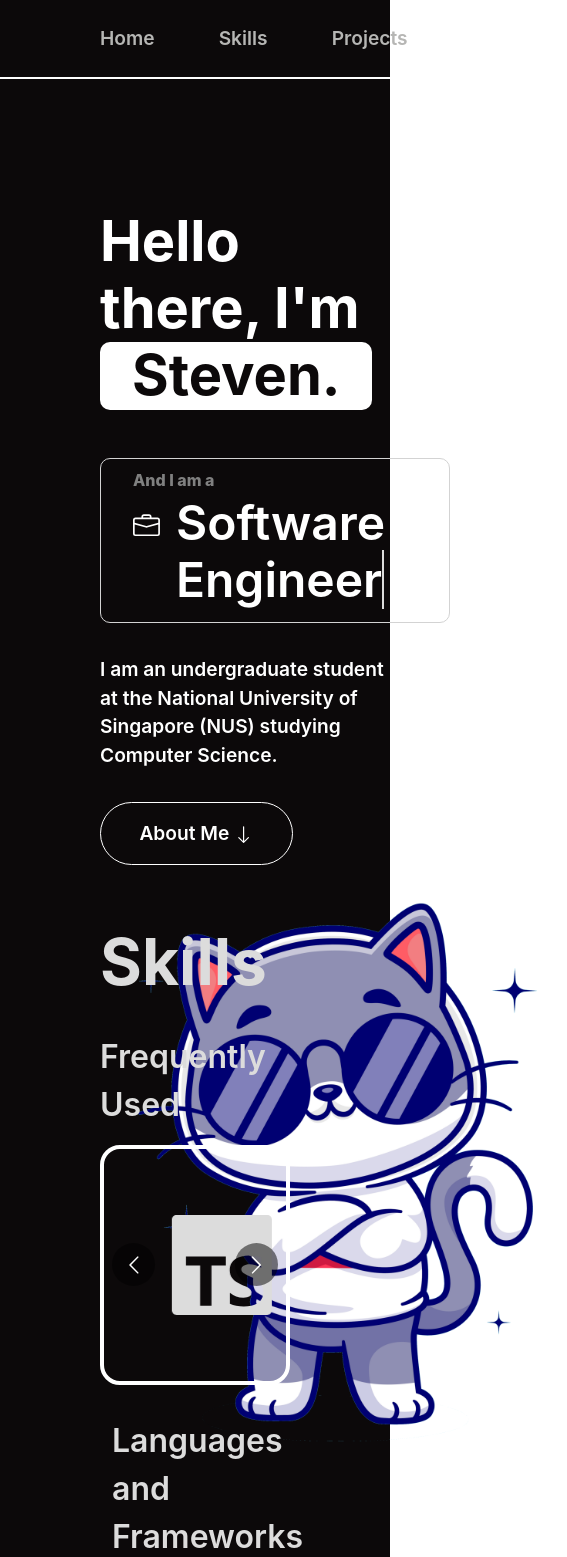
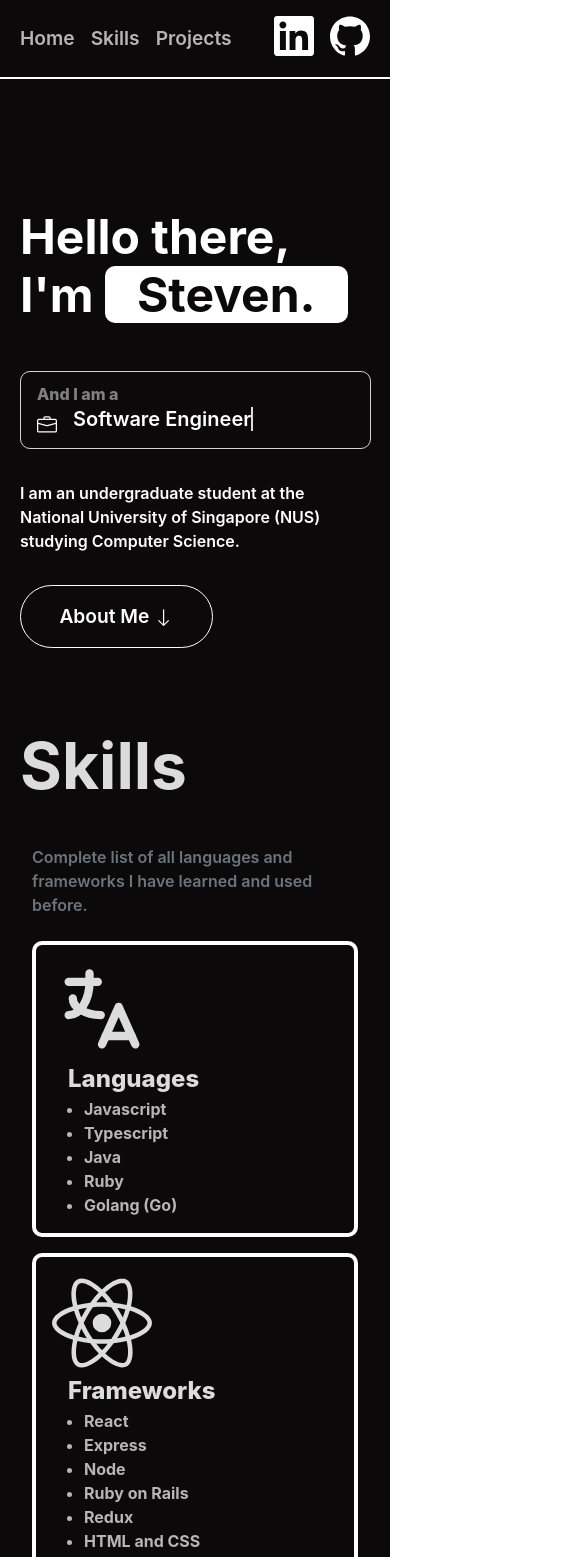
Before and after one commit to stevenlimhw/portfolio, a React (Create React App) app: page / in a window 390 px wide. Shown: the top 1557 px of the page, 567 px wide, since content can reach past the window. Built offline with nearby package versions, Linux system fonts and the light colour scheme.

Commit message:
Add responsive design for mobile devices

```diff
--- a/src/App.css
+++ b/src/App.css
@@ -18,10 +18,6 @@
     /* padding-left: 100px !important; */
 }
 
-.skills {
-    /* background: linear-gradient(10deg, #0C090A 50%, #3C4748 50%); */
-}
-
 /* Reset */
 
 * {
@@ -37,8 +33,6 @@
     padding-left: 100px;
     padding-top: 10rem;
     height: 100vh !important;
-    /* background-image: url(./assets/images/future-bg.jpg); */
-    /* background-color: #36454F; */
     background-color: #0C090A;
     background-size: cover;
 }
@@ -70,7 +64,14 @@
 }
 
 .banner img {
-    height: 38rem;
+    height: 32rem;
+}
+
+.button,
+.button:hover,
+.button:focus {
+    outline: none !important;
+    box-shadow: none !important;
 }
 
 .button {
@@ -96,10 +97,8 @@
 .text-input-area {
     border: 1px lightgray solid;
     border-radius: 10px;
-    /* padding: 0.8rem; */
     padding: 0.8rem 2rem;
     width: 50vw;
-    min-width: 350px;
 }
 
 .text-input-label {
@@ -227,6 +226,7 @@ h4 {
     display: flex;
     flex-direction: row;
     gap: 5%;
+    width: 100%;
 }
 
 caption {
@@ -236,18 +236,17 @@ caption {
 }
 
 .skills-list-panel {
-    /* background-color: #0C090A; */
     color: #DCDCDC;
     font-size: 2rem;
     font-weight: 700;
     border-radius: 10px;
-    width: 50%;
     height: fit-content !important;
     padding: 1rem;
-    /* border: 2px solid #D21F3C; */
-    /* background-color: #3C4748; */
+    padding-right: 5rem;
     height: 350px;
     border: 4px solid white;
+    border-radius: 10px;
+    width: 25vw;
 }
 
 .skills-list-panel-right li {
@@ -279,8 +278,8 @@ caption {
 
 .projects-grid {
     display: grid;
-    grid-template-columns: repeat(4, 20%);
-    grid-template-rows: repeat(2, 350px);
+    grid-template-columns: repeat(3, 30%);
+    grid-template-rows: repeat(2, 450px);
     column-gap: 4%;
     row-gap: 100px;
 }
@@ -357,3 +356,162 @@ caption {
     gap: 2rem;
     justify-content: center;
 }
+
+@media (max-width: 1100px) {
+    .banner img {
+        display: none;
+    }
+    .skills-list-container {
+        display: flex;
+        flex-direction: column;
+        row-gap: 1rem;
+    }
+    .skills-list-panel {
+        color: #DCDCDC;
+        font-size: 2rem;
+        font-weight: 700;
+        border-radius: 10px;
+        height: fit-content !important;
+        padding: 1rem;
+        padding-right: 5rem;
+        height: 350px;
+        width: 100% !important;
+        border: 4px solid white;
+        border-radius: 10px;
+    }
+    .banner {
+        height: fit-content !important;
+    }
+    .banner h1 {
+        font-size: 3rem !important;
+        font-weight: 700;
+        margin: 3rem 0 !important;
+        color: white;
+    }
+
+    .banner h2 {
+        font-size: 1.5rem !important;
+        font-weight: 600 !important;
+        color: white;
+    }
+    .banner p {
+        margin: 2rem 0 !important;
+        font-size: 1rem;
+        font-weight: 600;
+        color: white;
+
+    }
+    .banner img {
+        height: 22rem;
+        width: 100%;
+    }
+    .text-input-area {
+        border: 1px lightgray solid;
+        border-radius: 10px;
+        padding: 0.8rem 1rem;
+    }
+    .projects-grid {
+        display: grid;
+        grid-template-columns: repeat(1, 100%);
+        grid-template-rows: repeat(2, 20%);
+        row-gap: 20px;
+    }
+    .skills,
+    .projects,
+    .footer {
+        height: fit-content !important;
+    }
+    .projects {
+        display: block;
+        padding-bottom: 20rem !important;
+    }
+}
+
+@media (max-width: 500px) {
+    .text-input-area {
+        width: 90vw;
+    }
+    .text-input-text {
+        display: flex;
+        flex-direction: row;
+        gap: 1rem;
+        font-size: 20px;
+    }
+    .navbar-navbar {
+        padding-left: 20px !important;
+        padding-right: 20px !important;
+        display: flex;
+        justify-content: space-between;
+    }
+
+    .navbar-links {
+        display: flex;
+        flex-direction: row;
+        gap: 1rem;
+    }
+
+    .nav-icons {
+        display: flex;
+        flex-direction: row;
+        gap: 1rem;
+        justify-content: center;
+    }
+    .banner {
+        width: 100%;
+        padding-left: 20px;
+        padding-right: 20px;
+        padding-top: 10rem;
+        height: fit-content !important;
+        background-color: #0C090A;
+        background-size: cover;
+    }
+    .projects-grid {
+        display: grid;
+        grid-template-columns: repeat(1, 100%);
+        grid-template-rows: repeat(2, 350px);
+        row-gap: 20px;
+    }
+    .banner img {
+        display: none;
+    }
+    .footer-heading {
+        font-size: 20px;
+    }
+    .skills,
+    .projects,
+    .footer {
+        background-color: #0C090A;
+        height: fit-content;
+        padding: 5rem 20px !important;
+    }
+}
+
+@media (max-width: 290px) {
+    .banner h1 {
+        font-size: 3rem !important;
+        font-weight: 700;
+        margin: 0 !important;
+        margin-bottom: 1rem !important;
+        color: white;
+    }
+    .navbar-links {
+        display: none;
+    }
+    .navbar-navbar {
+        justify-content: right;
+    }
+    .text-input-area {
+        width: 240px !important;
+        padding: 8px;
+    }
+    .text-input-text {
+        font-size: 18px;
+    }
+    .text-input-text-briefcase {
+        display: none;
+    }
+    .skills h2,
+    .projects h2 {
+        font-size: 3rem;
+    }
+}
--- a/src/components/Banner.js
+++ b/src/components/Banner.js
@@ -2,7 +2,7 @@ import { useEffect, useState } from "react";
 import { Button, Col, Container, Row } from "react-bootstrap";
 import { ArrowDown, Briefcase } from "react-bootstrap-icons";
 import Link from "react-scroll/modules/components/Link";
-import cat from '../assets/images/cat.png';
+import cat from '../assets/images/cat2.png';
 
 const Banner = () => {
     const [loopNum, setLoopNum] = useState(0);
@@ -58,7 +58,7 @@ const Banner = () => {
                             <div className="text-input-area">
                                 <div className="text-input-label">And I am a </div>
                                 <div className="text-input-text">
-                                    <Briefcase className="icon" />
+                                    <Briefcase className="icon text-input-text-briefcase" />
                                     <span>{text}<span className="text-cursor" /></span>
                                 </div>
                             </div>
--- a/src/components/Skills.js
+++ b/src/components/Skills.js
@@ -1,11 +1,11 @@
 import { Col, Container, Row } from "react-bootstrap";
-import Carousel from "react-multi-carousel";
+// import Carousel from "react-multi-carousel";
 import "react-multi-carousel/lib/styles.css";
-import { FaBeer, FaJava, FaJs, FaNode, FaNodeJs, FaPython } from 'react-icons/fa';
-import { DiCss3, DiHtml5, DiReact, DiRuby } from 'react-icons/di';
-import { TbBrandKotlin, TbLanguage, TbTools } from 'react-icons/tb';
+// import { FaBeer, FaJava, FaJs, FaNode, FaNodeJs, FaPython } from 'react-icons/fa';
+// import { DiCss3, DiHtml5, DiReact, DiRuby } from 'react-icons/di';
+import { TbLanguage, TbTools } from 'react-icons/tb';
 import { SiExpress, SiReact, SiRedux, SiTypescript } from 'react-icons/si';
-import { Fade, Slide } from "react-awesome-reveal";
+import { Slide } from "react-awesome-reveal";
 
 
 const responsive = {
@@ -37,7 +37,7 @@ const Skills = () => {
                     <Col className="reset_padding_margin">
                         <div>
                             <h2>Skills</h2>
-                            <p>Frequently Used</p>
+                            {/* <p>Frequently Used</p>
                             <Slide triggerOnce>
                                 <Carousel responsive={responsive} infinite={true} autoPlay={true} containerClass="skills-carousel">
                                     <div className="skills-skill">
@@ -68,15 +68,16 @@ const Skills = () => {
                                         <DiCss3 size={100} />
                                     </div>
                                 </Carousel>
-                            </Slide>
+                            </Slide> */}
                         </div>
                     </Col>
                 </Row>
                 <Row>
-                    <p>Languages and Frameworks</p>
+                    {/* <p>Languages and Frameworks</p> */}
                     <caption>Complete list of all languages and frameworks I have learned and used before.</caption>
-                    <Slide triggerOnce>
+                    {/* <Slide triggerOnce> */}
                     <div className="skills-list-container">
+                        <Slide triggerOnce className="slide-skill-left" delay={300}>
                             <div className="skills-list-panel skills-list-panel-right">
                                 <TbLanguage size={100}/>
                                 <ul>
@@ -88,6 +89,8 @@ const Skills = () => {
                                     <li>Golang (Go)</li>
                                 </ul>
                             </div>
+                        </Slide>
+                        <Slide triggerOnce className="slide-skill-middle" delay={200}>
                             <div className="skills-list-panel skills-list-panel-right">
                                 <SiReact size={100} />
                                 <ul>
@@ -102,6 +105,8 @@ const Skills = () => {
                                     <li>PostgreSQL</li>
                                 </ul>
                             </div>
+                        </Slide>
+                        <Slide triggerOnce className="slide-skill-right" delay={100}>
                             <div className="skills-list-panel skills-list-panel-right">
                                 <TbTools size={100} />
                                 <ul>
@@ -114,8 +119,9 @@ const Skills = () => {
                                     <li>Visual Studio Code</li>
                                 </ul>
                             </div>
+                        </Slide>
                     </div>
-                    </Slide>
+                    {/* </Slide> */}
                 </Row>
             </Container>
         </section>
```
Also changed, not shown: src/assets/images/cat2.png (added). Lines whose indentation alone changed are shown as unchanged.
